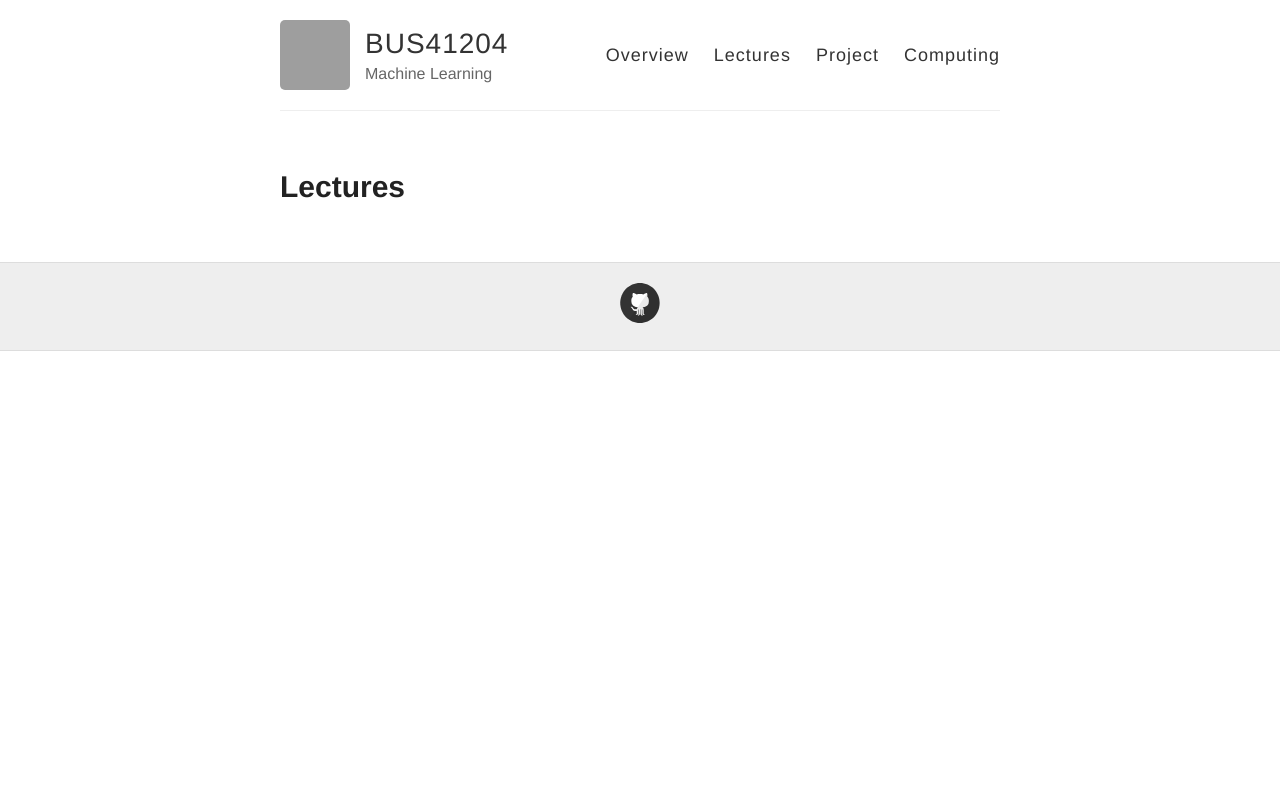
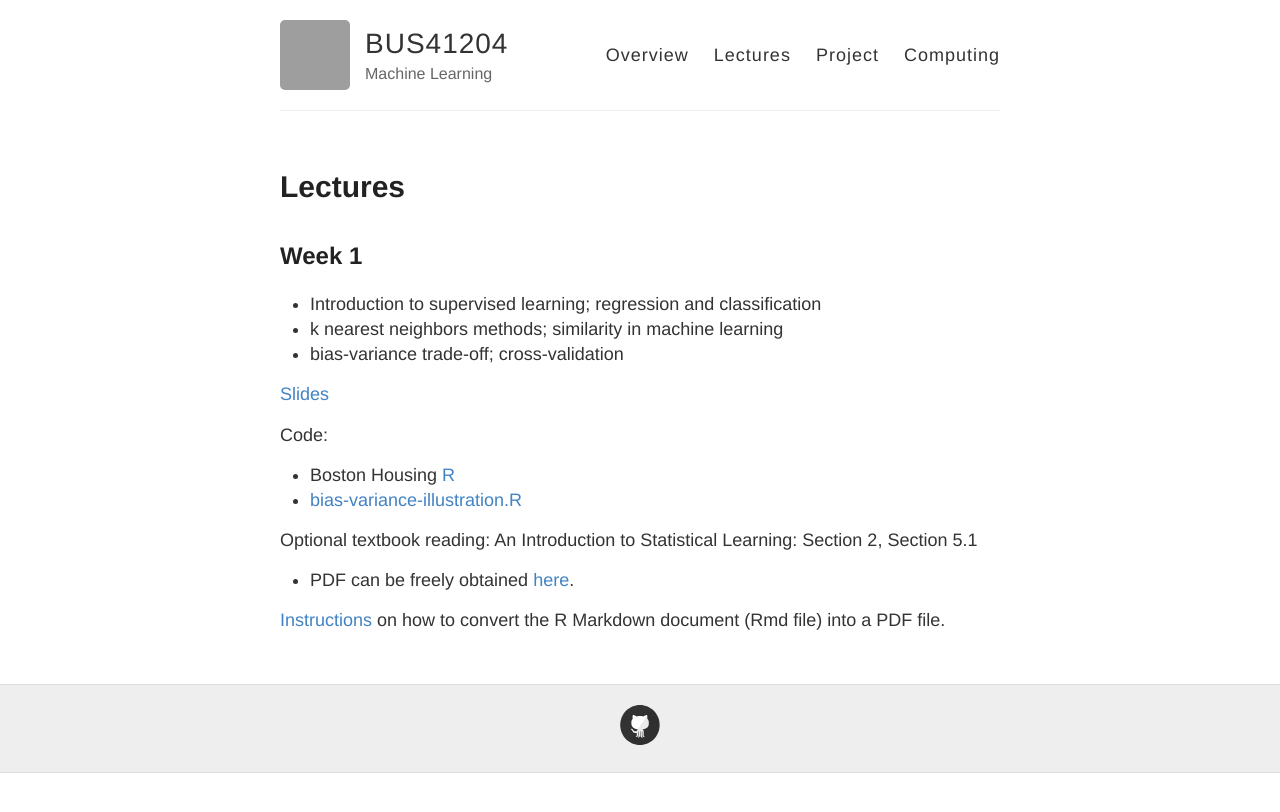
Before and after one commit to ChicagoBoothML/MLClass, a Jekyll site: the page built from lectures.md, in a window 1280 px wide. Shown: the top 812 px of the page. Built offline with Jekyll 4.4.1, drawn with Linux system fonts in a browser that asks for light colours; some of the changed lines change nothing that is shown; grey boxes are pictures that could not be loaded.

Commit message:
Update lectures.md

```diff
--- a/lectures.md
+++ b/lectures.md
@@ -154,6 +154,8 @@ Optional reading:
 * ISLR - Section 4, Section 8
 * Overview of trees [PDF](http://www.ise.bgu.ac.il/faculty/liorr/hbchap9.pdf)
 
+--->
+
 
 ## Week 1
 
@@ -161,8 +163,10 @@ Optional reading:
 * k nearest neighbors methods; similarity in machine learning
 * bias-variance trade-off; cross-validation
 
-[Course Overview](https://piazza.com/class_profile/get_resource/j8padvvrtd375m/jc1fwhz9qd946x),
-[Slides](https://piazza.com/class_profile/get_resource/j8padvvrtd375m/jc1gfg4bnmb3d2)
+<!---
+[Course Overview](),
+--->
+[Slides](https://piazza.com/class_profile/get_resource/joa87ld16vd1qb/jqpegk90ro71gu)
 
 Code:
 
@@ -175,6 +179,6 @@ Optional textbook reading: An Introduction to Statistical Learning: Section 2, S
 
 [Instructions](../rmdnote) on how to convert the R Markdown document (Rmd file) into a PDF file.
 
-[Assignement 1](https://piazza.com/class_profile/get_resource/j8padvvrtd375m/jc6qswci4pu1h7) Due 11.59pm on Friday, January 19
-
+<!---
+[Assignement 1]() Due 11.59pm on Thursday, January 24
 --->
```
